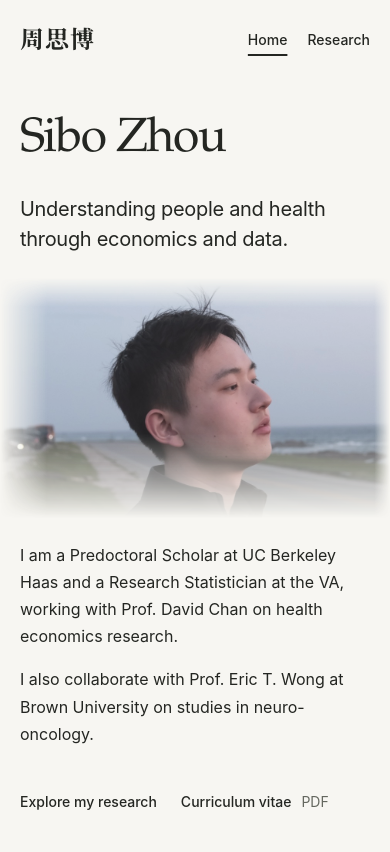
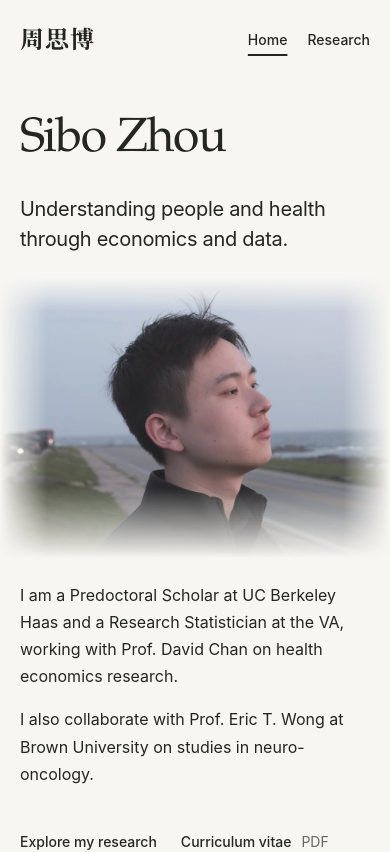
Before and after one commit to sibozhou/sibo_website, a Next.js app: page / in a window 390 px wide. Shown: the top 852 px of the page. Built offline with nearby package versions, Linux system fonts and the light colour scheme.

Commit message:
photo change

```diff
--- a/app/globals.css
+++ b/app/globals.css
@@ -100,7 +100,7 @@ p, h1, h2, h3 { margin: 0; }
 .skip-link { position: fixed; top: 12px; left: 12px; z-index: 10; padding: 8px 16px; background: var(--ink); color: var(--paper); transform: translateY(-160%); }
 .skip-link:focus { transform: translateY(0); color: var(--paper); }
 .site-shell { width: min(960px, calc(100% - 112px)); margin: 0 auto; }
-/* Extend the page edge to the photo's 96% mask stop without resizing its intro. */
+/* Align the page edge with the photo's 96% crop boundary. */
 .site-header, .editorial-section, .site-footer { margin-right: calc(2.16% - 56px); }
 .site-header { position: sticky; top: 0; z-index: 5; display: flex; justify-content: space-between; align-items: center; gap: 24px; min-height: var(--header-height); background: var(--paper); }
 .site-header::before { content: ""; position: absolute; inset: 0; z-index: -1; background: var(--paper); box-shadow: 0 0 0 100vmax var(--paper); clip-path: inset(0 -100vmax); pointer-events: none; }
@@ -112,7 +112,7 @@ p, h1, h2, h3 { margin: 0; }
 .site-nav a:hover { color: var(--accent); text-decoration: underline; text-underline-offset: 9px; }
 .intro { padding: 96px 0 80px 192px; }
 .home-intro { position: relative; isolation: isolate; }
-.hero-art { position: absolute; top: 0; bottom: 0; right: -56px; width: 54%; pointer-events: none; transform: translateY(-20px); mask-image: linear-gradient(to right, transparent 12%, rgba(0, 0, 0, .06) 24%, rgba(0, 0, 0, .2) 36%, rgba(0, 0, 0, .4) 48%, rgba(0, 0, 0, .65) 56%, rgba(0, 0, 0, .85) 62%, rgba(0, 0, 0, .96) 66%, #000 68%, #000 96%, transparent), linear-gradient(to bottom, transparent, #000 14%, #000 76%, transparent); mask-composite: intersect; }
+.hero-art { position: absolute; top: 0; bottom: 0; right: -56px; width: 54%; pointer-events: none; clip-path: inset(0 4% 0 0); transform: translateY(-20px); mask-image: linear-gradient(to right, transparent 12%, rgba(0, 0, 0, .06) 24%, rgba(0, 0, 0, .2) 36%, rgba(0, 0, 0, .4) 48%, rgba(0, 0, 0, .65) 56%, rgba(0, 0, 0, .85) 62%, rgba(0, 0, 0, .96) 66%, #000 68%), linear-gradient(to bottom, transparent, #000 14%, #000 76%, transparent); mask-composite: intersect; }
 .hero-photo { display: block; width: 100%; height: 100%; object-fit: cover; object-position: 52% 48%; filter: saturate(.9) contrast(.98); opacity: .86; }
 .hero-heading, .hero-content { position: relative; z-index: 1; max-width: 560px; }
 .eyebrow, .section-label { font-family: var(--sans); font-size: var(--type-small); font-weight: 500; line-height: 1.6; letter-spacing: 0; }
@@ -175,7 +175,7 @@ html:lang(zh) .news-story h3:not([lang="en"]) { line-height: 1.4; letter-spacing
   .site-shell { width: calc(100% - 64px); }
   .site-header, .editorial-section, .site-footer { margin-right: calc(2.32% - 32px); }
   .intro { padding: 72px 0 64px; }
-  .hero-art { right: -32px; width: 58%; mask-image: linear-gradient(to right, transparent 15%, rgba(0, 0, 0, .04) 26%, rgba(0, 0, 0, .15) 40%, rgba(0, 0, 0, .36) 54%, rgba(0, 0, 0, .62) 65%, rgba(0, 0, 0, .84) 73%, rgba(0, 0, 0, .96) 77%, #000 80%, #000 96%, transparent), linear-gradient(to bottom, transparent, #000 14%, #000 76%, transparent); }
+  .hero-art { right: -32px; width: 58%; mask-image: linear-gradient(to right, transparent 15%, rgba(0, 0, 0, .04) 26%, rgba(0, 0, 0, .15) 40%, rgba(0, 0, 0, .36) 54%, rgba(0, 0, 0, .62) 65%, rgba(0, 0, 0, .84) 73%, rgba(0, 0, 0, .96) 77%, #000 80%), linear-gradient(to bottom, transparent, #000 14%, #000 76%, transparent); }
   .hero-heading, .hero-content { max-width: 78%; }
   .editorial-section { grid-template-columns: 112px minmax(0, 1fr); gap: 28px; }
   html { --header-height: 72px; }
@@ -188,8 +188,8 @@ html:lang(zh) .news-story h3:not([lang="en"]) { line-height: 1.4; letter-spacing
   .site-nav { gap: 20px; }
   .intro { padding: 48px 0; }
   .home-intro { padding-top: 32px; padding-left: 0; }
-  .hero-art { position: relative; top: auto; bottom: auto; left: -20px; width: calc(100% + 40px); height: 240px; margin-top: 24px; transform: none; mask-image: linear-gradient(to right, transparent, #000 12%, #000 96%, transparent), linear-gradient(to bottom, transparent, #000 12%, #000 65%, transparent); }
-  .hero-photo { object-position: 50% 43%; opacity: .9; }
+  .hero-art { position: relative; top: auto; bottom: auto; left: -20px; width: calc(100% + 40px); height: 280px; clip-path: none; margin-top: 24px; transform: none; mask-image: linear-gradient(to right, transparent, #000 12%, #000 88%, transparent), linear-gradient(to bottom, transparent, #000 12%, #000 75%, transparent); }
+  .hero-photo { object-position: 50% 46%; opacity: .9; }
   .hero-heading, .hero-content { max-width: none; }
   .home-intro .intro-copy { margin-top: 24px; }
   .eyebrow { margin-bottom: 20px; }
```
